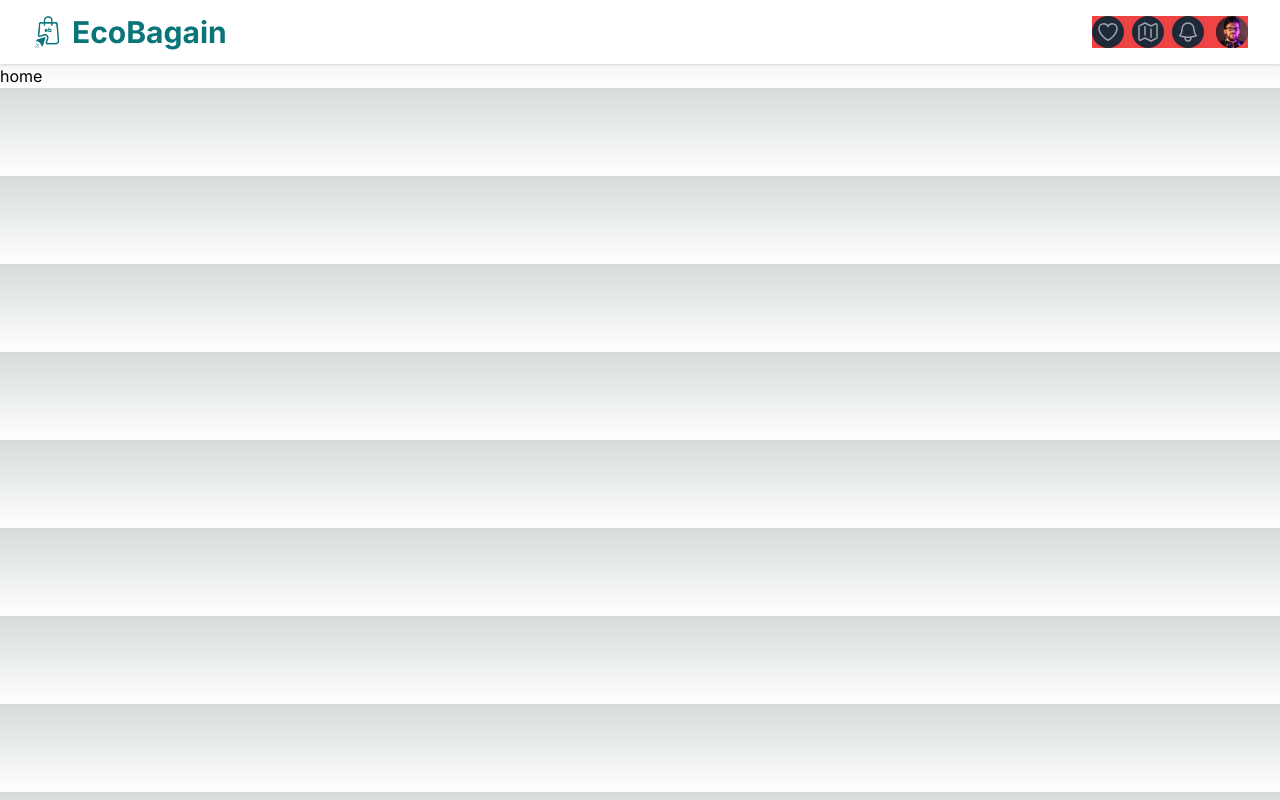
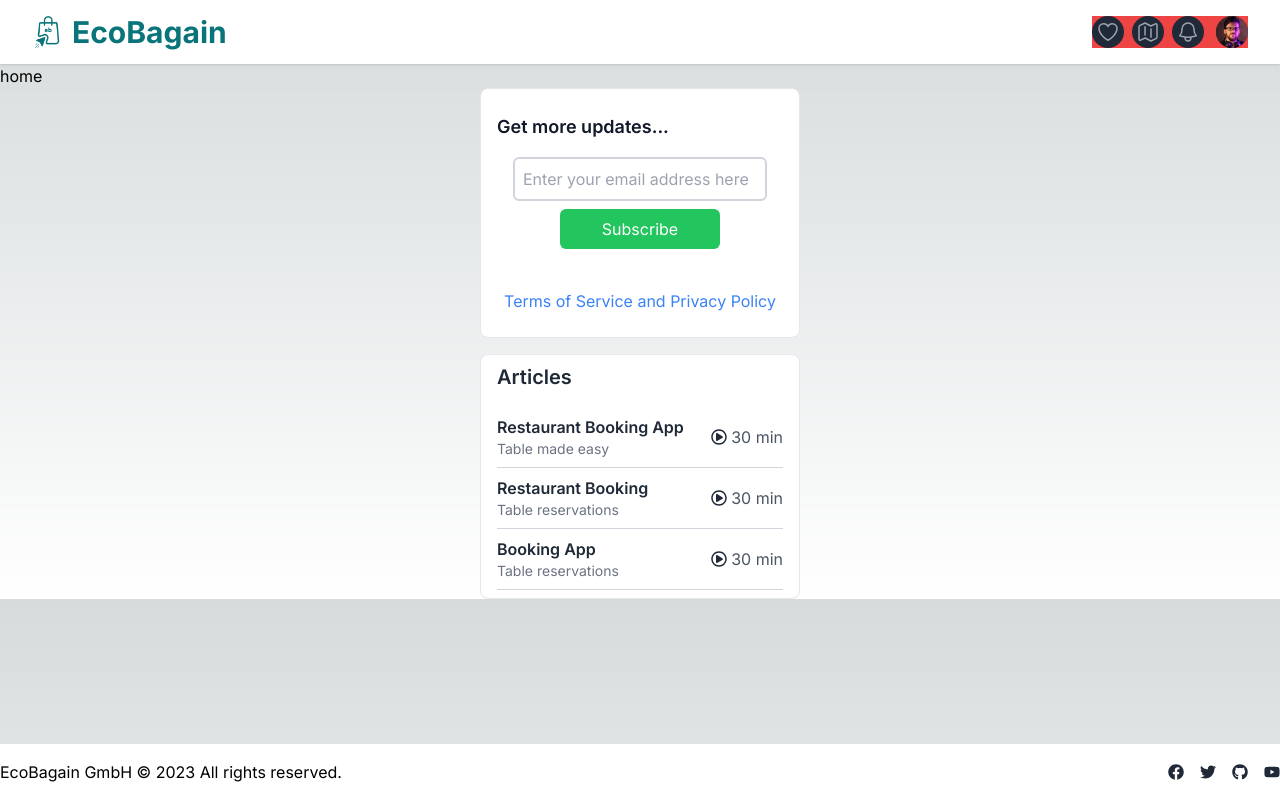
Before and after one commit to chingu-voyages/v45-tier3-team-42, a Next.js app: page / in a window 1280 px wide. Built offline with nearby package versions, Linux system fonts and the light colour scheme.

Commit message:
feat:creating components footer,bloglist,newsletter

```diff
--- a/src/app/layout.tsx
+++ b/src/app/layout.tsx
@@ -2,6 +2,7 @@ import './globals.css'
 import type { Metadata } from 'next'
 import { Inter } from 'next/font/google'
 import Header from '@/components/header'
+import Footer from '@/components/footer';
 const inter = Inter({ subsets: ['latin'] })
 
 // export const metadata: Metadata = {
@@ -17,8 +18,10 @@ export default function RootLayout({
   return (
     <html lang="en">
       <body className={inter.className}>
-        <Header/>
-        {children}</body>
+        <Header />
+        {children}
+        <Footer />
+      </body>
     </html>
   )
 }
--- a/src/app/page.tsx
+++ b/src/app/page.tsx
@@ -1,9 +1,39 @@
 import Image from 'next/image'
+import Newsletter from '@/components/newsletter'
+import ListItem from '@/components/blogList'
 
 export default function Home() {
+
+  const items = [
+    {
+      title: 'Restaurant Booking App',
+      subtitle: 'Table made easy',
+      icon: 'restaurant.png',
+      minutes: 30,
+    },
+    {
+      title: 'Restaurant Booking',
+      subtitle: 'Table reservations',
+      icon: 'restaurant.png',
+      minutes: 30,
+    },
+    {
+      title: 'Booking App',
+      subtitle: 'Table reservations',
+      icon: 'restaurant.png',
+      minutes: 30,
+    },
+  ];
   return (
     <>
-    home
+      home
+
+      <div className='flex flex-col items-center'>
+        <Newsletter />
+        <ListItem items={items} />
+      </div>
+
+
     </>
   )
 }
--- /dev/null
+++ b/src/components/blogList.tsx
@@ -0,0 +1,38 @@
+// src/components/ListItem.tsx
+'use client'
+
+import React from 'react';
+import { FaRegPlayCircle } from 'react-icons/fa';
+
+interface ListItemProps {
+    items: {
+        title: string;
+        subtitle: string;
+        icon: string;
+        minutes: number;
+    }[];
+}
+
+const ListItem: React.FC<ListItemProps> = ({ items }) => {
+    return (
+        <div className="container bg-white py-2 px-4 border rounded-lg w-80">
+            <h1 className="text-xl font-semibold mb-4 text-gray-800">Articles</h1>
+            {items.map((item, index) => (
+                <div key={index} className="flex items-center justify-between border-b border-gray-300 py-2">
+                    <div>
+                        <h2 className="text-base font-semibold text-gray-800">{item.title}</h2>
+                        <p className="text-gray-500 text-sm">{item.subtitle}</p>
+                    </div>
+                    <div className="flex items-center">
+                        <a href="#" className="text-gray-800 mr-1 ">
+                            <FaRegPlayCircle />
+                        </a>
+                        <span className="text-gray-600">{item.minutes} min</span>
+                    </div>
+                </div>
+            ))}
+        </div>
+    );
+};
+
+export default ListItem;
--- /dev/null
+++ b/src/components/footer.tsx
@@ -0,0 +1,31 @@
+// src/components/Footer.tsx
+import React from 'react';
+import { FaGithub, FaFacebook, FaTwitter, FaYoutube } from 'react-icons/fa';
+
+const Footer: React.FC = () => {
+    return (
+        <footer className="bg-white text-black py-4 absolute bottom-0 w-full">
+            <div className="container mx-auto flex items-center justify-between">
+                <div>
+                    EcoBagain GmbH © 2023 All rights reserved.
+                </div>
+                <div className="flex space-x-4">
+                    <a href="#" className="text-gray-800 hover:text-gray-400">
+                        <FaFacebook />
+                    </a>
+                    <a href="#" className="text-gray-800 hover:text-gray-400">
+                        <FaTwitter />
+                    </a>
+                    <a href="#" className="text-gray-800 hover:text-gray-400">
+                        <FaGithub />
+                    </a>
+                    <a href="#" className="text-gray-800 hover:text-gray-400">
+                        <FaYoutube />
+                    </a>
+                </div>
+            </div>
+        </footer>
+    );
+};
+
+export default Footer;
--- /dev/null
+++ b/src/components/modalTerms.tsx
@@ -0,0 +1,75 @@
+'use client'
+import React from 'react';
+
+interface ModalProps {
+  showModal: boolean;
+  closeModal: () => void;
+}
+
+const Modal: React.FC<ModalProps> = ({ showModal, closeModal }) => {
+  return showModal ? (
+    <>
+      <div
+        className="justify-center items-center flex overflow-x-hidden overflow-y-auto fixed inset-0 z-50 outline-none focus:outline-none"
+      >
+        <div className="relative w-auto my-6 mx-auto max-w-3xl">
+          <div className="border-0 rounded-lg shadow-lg relative flex flex-col w-full bg-white outline-none focus:outline-none">
+            <div className="flex items-start justify-between p-5 border-b border-solid border-slate-200 rounded-t">
+              <h3 className="text-xl font-semibold text-black">
+                Terms of Service and Privacy Policy
+              </h3>
+              <button
+                className="p-1 ml-auto bg-transparent border-0 text-black opacity-5 float-right text-3xl leading-none font-semibold outline-none focus:outline-none"
+                onClick={closeModal}
+              >
+                <span className="bg-transparent text-black opacity-5 h-6 w-6 text-2xl block outline-none focus:outline-none">
+                  ×
+                </span>
+              </button>
+            </div>
+            {/*body*/}
+            <div className="relative p-6 flex-auto">
+              <p className="my-4 text-slate-500 text-md leading-relaxed">
+                "Website is a 100% independent news service and is not responsible for the offers published here. For each advertisement, we strive to obtain the clearest and most complete information possible. Whenever available, we include the official information of each promotion and establishment.
+
+                <br /> If any of the offers are not honored by any of the institutions or if you need more information about this promotion, we kindly ask you to share by commenting on the specific offer so that other consumers have this valuable information. We are a true community of smart shoppers! We also suggest that you contact the customer service department of the company(ies) responsible and file a complaint.
+
+                <br /> All logos and images displayed here are solely the property of the companies referenced and are presented for illustrative purposes.
+
+                <br /> Editors and moderators can edit or delete content published on this site at any time. Some reasons for doing so may include creating offers or not adhering to the site's rules (please read the code of conduct).
+
+                <br /> Copying our content to other sites without permission is prohibited.
+
+                <br />  Only administrators have access to the email address on Pelando, and these will never be shared with third parties unless required by law."
+              </p>
+            </div>
+            {/*footer*/}
+            <div className="flex items-center justify-end p-6 border-t border-solid border-slate-200 rounded-b">
+              <button
+                className="text-red-500 background-transparent font-bold uppercase px-6 py-2 text-sm outline-none focus:outline-none mr-1 mb-1 ease-linear transition-all duration-150"
+                type="button"
+                onClick={closeModal}
+              >
+                Close
+              </button>
+              <button
+                className="bg-emerald-500 text-white active:bg-emerald-600 font-bold uppercase text-sm px-6 py-3 rounded shadow hover:shadow-lg outline-none focus:outline-none mr-1 mb-1 ease-linear transition-all duration-150"
+                type="button"
+                onClick={closeModal}
+              >
+                Accept Terms
+              </button>
+            </div>
+          </div>
+        </div>
+      </div>
+      <div
+        className="opacity-25 fixed inset-0 z-40 bg-black"
+        onClick={closeModal}
+      ></div>
+    </>
+  ) : null;
+};
+
+
+export default Modal;
--- /dev/null
+++ b/src/components/newsletter.tsx
@@ -0,0 +1,80 @@
+'use client'
+import React from 'react';
+import Modal from './modalTerms';
+
+interface NewsletterProps {
+}
+
+const Newsletter: React.FC<NewsletterProps> = () => {
+  const [showModal, setShowModal] = React.useState(false);
+  const [email, setEmail] = React.useState("");
+  const [isEmailValid, setIsEmailValid] = React.useState(true);
+  const closeModal = () => {
+    setShowModal(false);
+  };
+
+
+
+  function handleInput(event: React.ChangeEvent<HTMLInputElement>) {
+    setEmail(event.target.value);
+  }
+
+  function handleSubmit(event: React.FormEvent<HTMLFormElement>) {
+    event.preventDefault();
+
+    if (email === "" || !/\S+@\S+\.\S+/.test(email)) {
+      setIsEmailValid(false);
+    } else {
+      setIsEmailValid(true);
+      alert(`Thank you for subscribing with ${email}`);
+      setEmail("");
+    }
+  }
+
+  return (
+    <div className="flex flex-wrap justify-center bg-white py-6 px-4 border rounded-lg w-80 mb-4">
+      <div className="grow-0 shrink-0 basis-auto w-full">
+
+        <div className="grid lg:grid-cols-1 items-center">
+          <div className="mb-5 lg:mb-0">
+            <p className="text-lg font-semibold text-gray-900">Get more updates...</p>
+          </div>
+          <div className="md:mb-0 flex flex-col items-center">
+            <div className="md:flex flex-row my-4">
+              {!isEmailValid ? (
+                <p>Please enter a valid email address</p>
+              ) : null}
+              <form className='flex flex-col items-center' onSubmit={handleSubmit}>
+                <input
+                  type="email"
+                  placeholder="Enter your email address here"
+                  value={email}
+                  onChange={handleInput}
+                  className="p-2 text-base text-gray-700 border-2 border-gray-300 rounded-md"
+                />
+
+                <button
+                  type="submit"
+                  className="m-2 p-2 w-40 bg-green-500 border-none text-white text-base rounded-md cursor-pointer"
+                >
+                  Subscribe
+                </button>
+              </form>
+
+            </div>
+            <div className="my-4 lg:mb-0">
+              <p className="text-md text-blue-500 hover:text-blue-700 cursor-pointer">
+                <span onClick={() => setShowModal(true)}> Terms of Service and Privacy Policy</span>
+              </p>
+            </div>
+          </div>
+        </div>
+      </div>
+
+      {showModal ? (
+        <Modal showModal={showModal} closeModal={closeModal} />) : null}
+    </div>
+  );
+};
+
+export default Newsletter;
```
Also changed, not shown: 1 other file (tests, documents, lock files or other folders).
